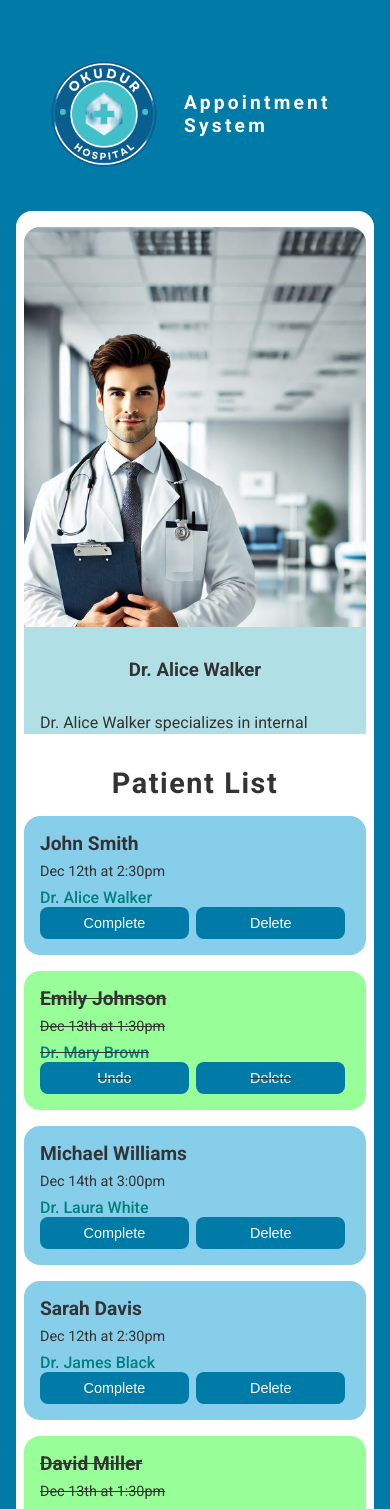
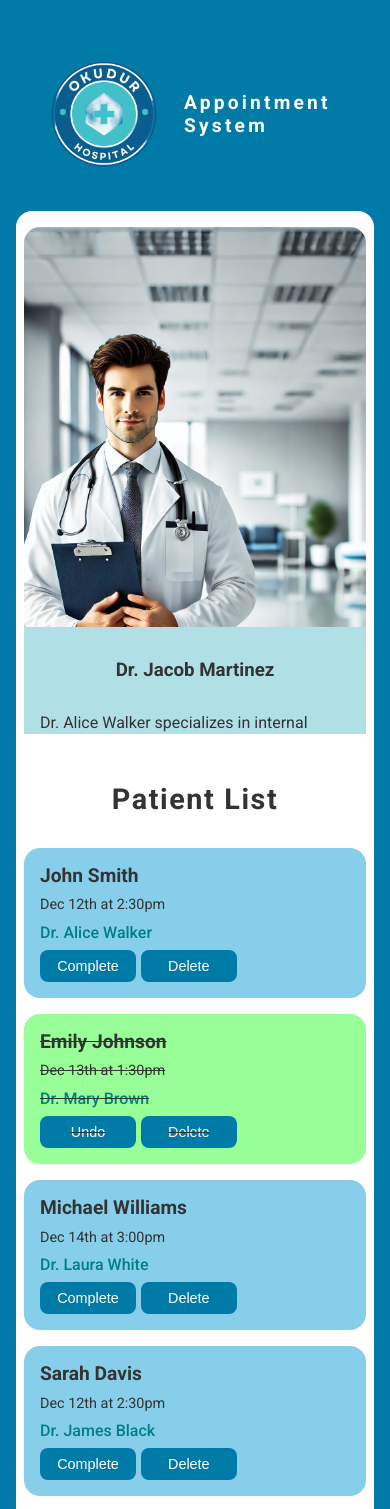
Before and after one commit to ucangun/Hospital_Appointment-_App, a React (Create React App) app: page / in a window 390 px wide. Shown: the top 1509 px of the page. Built offline with nearby package versions, Linux system fonts and the light colour scheme.

Commit message:
"Updated App.css with various styling changes, replaced image3.jpg, and modified doctor names and descriptions in doctor.js"

```diff
--- a/src/App.css
+++ b/src/App.css
@@ -163,7 +163,7 @@ nav h1 {
 
 .patients_container h2 {
   text-align: center;
-  margin-bottom: 1rem;
+  margin-bottom: 2rem;
   font-size: 1.8rem;
   letter-spacing: 0.1rem;
 }
@@ -183,7 +183,7 @@ nav h1 {
 .patients_info {
   display: flex;
   flex-direction: column;
-  gap: 0.5rem;
+  gap: 0.6rem;
 }
 
 .patient_name {
@@ -270,7 +270,7 @@ form {
 /*            RESPONSIVE              */
 /* ---------------------------------- */
 
-@media (max-width: 768px) {
+@media (max-width: 821px) {
   nav {
     padding: 0.5rem 0.1rem;
     align-items: center;
@@ -286,7 +286,7 @@ form {
 
   .container {
     grid-template-columns: 1fr;
-    gap: 2rem;
+    gap: 3rem;
   }
 
   .homepage {
@@ -302,7 +302,7 @@ form {
 
   .doctors img {
     width: 100%;
-    height: 30rem;
+    height: 25rem;
     border-radius: 1rem 1rem 0 0;
     object-fit: cover;
     object-position: top;
@@ -351,7 +351,6 @@ form {
 
   .doctors img {
     width: 100%;
-    height: 25rem;
     border-radius: 1rem 1rem 0 0;
     object-fit: cover;
     object-position: top;
@@ -363,23 +362,14 @@ form {
   }
 
   .patients_button {
+    margin-top: 0.5rem;
     display: flex;
-    justify-content: space-between;
-    width: 100%;
-  }
-
-  .patients_button button {
-    width: 48%;
+    justify-content: flex-start;
+    width: 80%;
   }
 
   .formAdd input {
-    width: 90%;
     font-size: 0.7rem;
-  }
-
-  .btnSubmit {
-    width: 90%;
-    padding: 0.5rem;
   }
 }
 
--- a/src/helper/doctor.js
+++ b/src/helper/doctor.js
@@ -9,7 +9,7 @@ const DataDoctors = [
   {
     id: 1,
     image: `${image1}`,
-    doctor: "Dr. Alice Walker",
+    doctor: "Dr. Jacob Martinez",
     description:
       "Dr. Alice Walker specializes in internal medicine with a focus on digestive disorders.",
   },
@@ -30,21 +30,22 @@ const DataDoctors = [
   {
     id: 4,
     image: `${image4}`,
-    doctor: "Dr. James Black",
+    doctor: "Dr. Olivia Davis",
     description:
       "Dr. James Black specializes in orthopedic surgery and sports medicine.",
   },
   {
     id: 5,
     image: `${image5}`,
-    doctor: "Dr. Olivia Davis",
+    doctor: "Dr. James Black",
+
     description:
       "Dr. Olivia Davis is a neurologist known for his research in neurological disorders.",
   },
   {
     id: 6,
     image: `${image6}`,
-    doctor: "Dr. Jacob Martinez",
+    doctor: "Dr. Alice Walker",
     description:
       "Dr. Jacob Martinez specializes in dermatology and skincare treatments.",
   },
```
Also changed, not shown: src/assets/image3.jpg.
